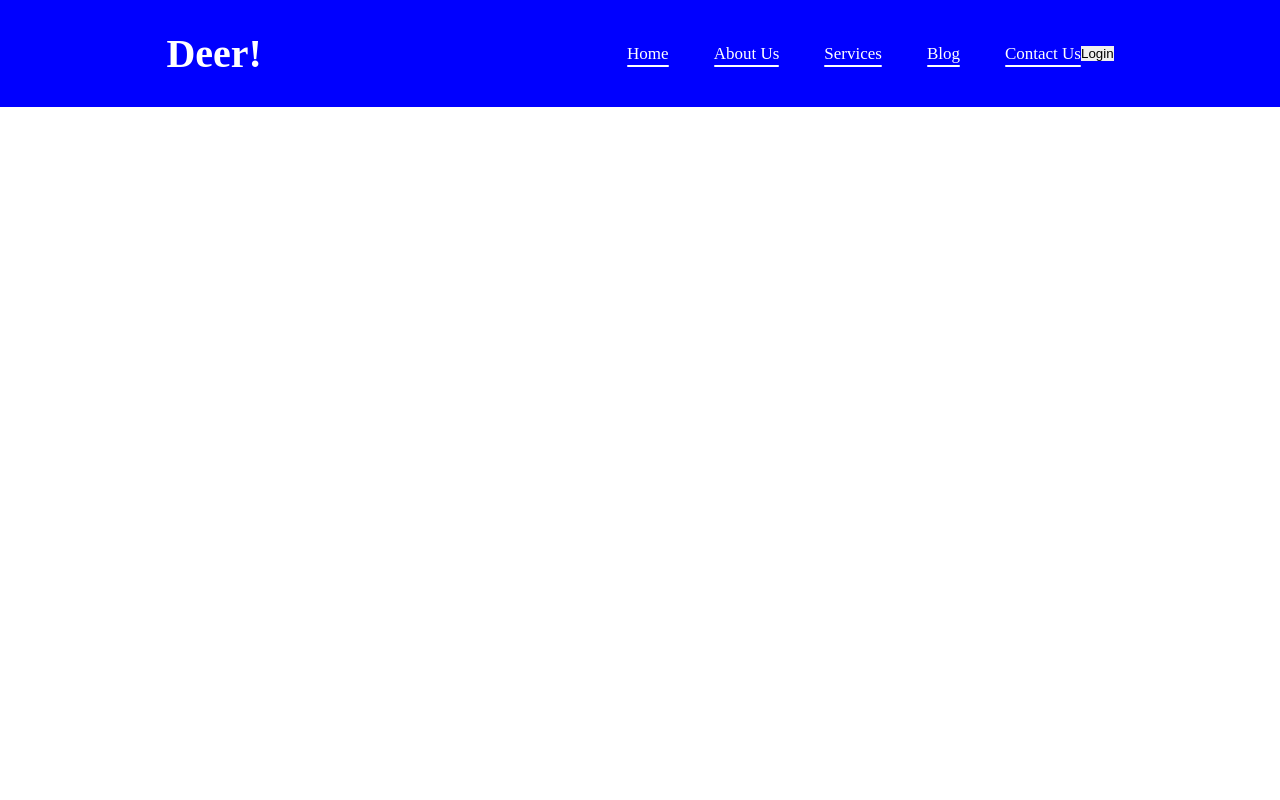
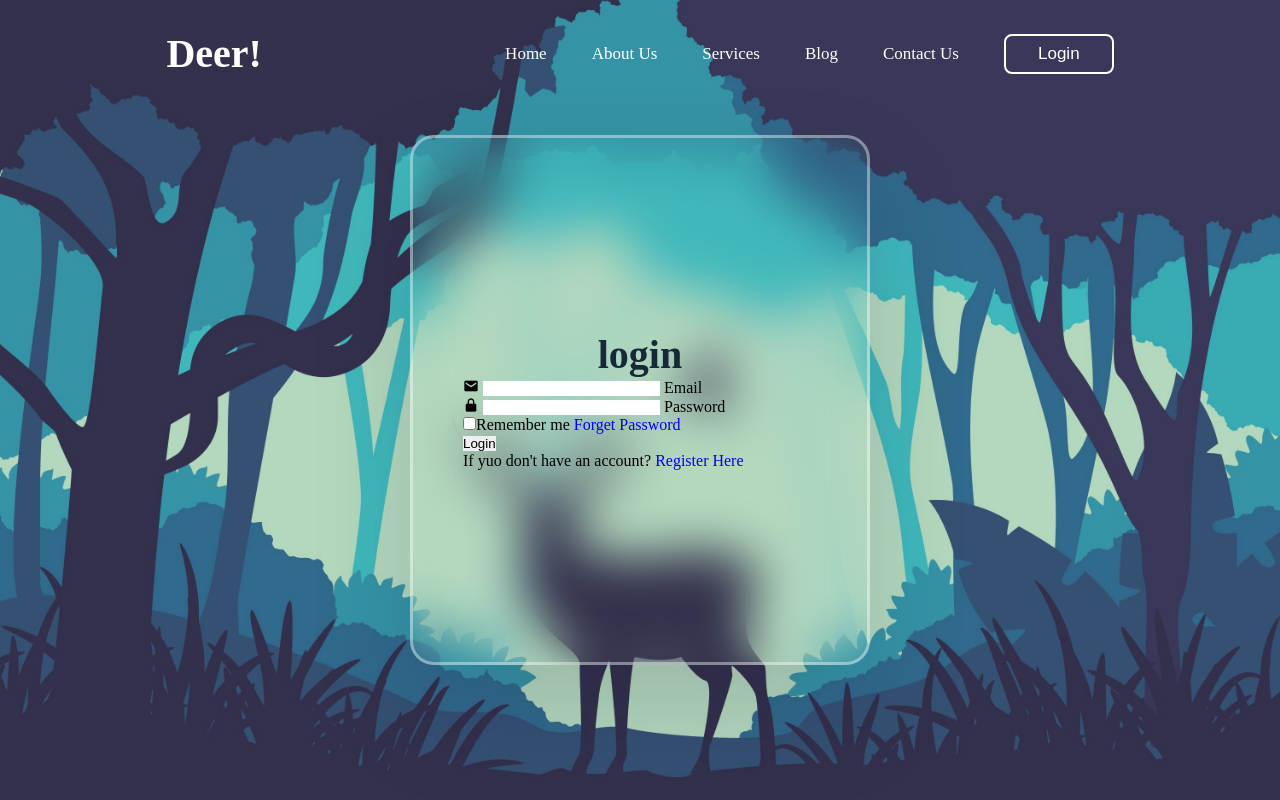
Before and after one commit to nik-user-1975/VSCodeFiles, a plain HTML site: page JavaScript login and registration form/index.html in a window 1280 px wide. Drawn offline with nearby package versions, Linux system fonts and the light colour scheme.

Commit message:
position

```diff
--- a/JavaScript login and registration form/index.html
+++ b/JavaScript login and registration form/index.html
@@ -22,8 +22,37 @@
       <li><a href="#">Contact Us</a></li>
       <button type="button" class="btnLogin-popup">Login</button>
     </ul>
+  </header>
+  <!-- contaner Modal window -->
+  <div class="container">
+    <div class="man-box login">
+      <h1>login</h1>
+      <form action="">
+        <div class="input-box">
+          <span class="icon"><i class='bx bxs-envelope'></i></span>
+          <input type="email" required>
+          <label>Email</label>
+        </div>
 
-	</header>
+        <div class="input-box">
+          <span class="icon"><i class='bx bxs-lock-alt'></i></span>
+          <input type="password" required>
+          <label>Password</label>
+        </div>
+
+        <div class="check">
+          <label><input type="checkbox">Remember me</label>
+          <a href="#">Forget Password</a>
+        </div>
+
+        <button type="submit" class="main-btn">Login</button>
+        <div class="register">
+          <p>If yuo don't have an account? <a href="#" class="register">Register Here</a></p>
+        </div>
+
+      </form>
+    </div>
+  </div>
   <script src="js/script.js"></script>
 </body>
 
--- a/JavaScript login and registration form/style/style.css
+++ b/JavaScript login and registration form/style/style.css
@@ -1,4 +1,4 @@
-*{
+* {
   padding: 0;
   margin: 0;
   box-sizing: border-box;
@@ -7,45 +7,114 @@
   text-decoration: none;
   list-style: none;
 }
+
+body {
+  width: 100%;
+  min-height: 100vh;
+  display: flex;
+  align-items: center;
+  justify-content: center;
+  background: linear-gradient(rgba(0, 0, 0, 0.1), rgba(0, 0, 0, 0.1)), url(../img/background.jpg);
+  background-size: cover;
+  background-position: center;
+}
+
 header {
   position: fixed;
   width: 100%;
   top: 0;
   right: 0;
-	z-index:1000;
-	background: blue;
+  z-index: 1000;
+  background: transparent;
   padding: 30px 13%;
   display: flex;
   align-items: center;
   justify-content: space-between;
 }
+
 .logo {
   font-size: 2.5rem;
   font-weight: 700;
-	color:#fff;
+  color: #fff;
 }
-.navbar{
+
+.navbar {
   display: flex;
   align-items: center;
 }
+
 .navbar a {
-	position:relative;
+  position: relative;
   color: #fff;
-	font-size:17px;
-	font-weight:500;
-	margin-left:45px
+  font-size: 17px;
+  font-weight: 500;
+  margin-left: 45px
 }
+
 .navbar a::after {
-	position:absolute;
-	content:'';
+  position: absolute;
+  content: '';
   right: 0;
   bottom: -4px;
-	width: 100%;
+  width: 0%;
   height: 2px;
   background: #fff;
   border-radius: 8px;
   transition: all ease .45s;
 }
+
+
 .navbar a:hover::after {
   width: 100%;
 }
+
+.btnLogin-popup {
+  display: inline-block;
+  padding: 8px 32px;
+  background: transparent;
+  color: #fff;
+  border: 2px solid #fff;
+  border-radius: 8px;
+  font-size: 17px;
+  font-weight: 400;
+  margin-left: 45px;
+  cursor: pointer;
+  transition: all ease .45s;
+}
+
+.btnLogin-popup:hover {
+  transform: scale(1.1);
+  background: #fff;
+  border: 2px solid #fff;
+  color: #162928;
+}
+
+/* contaner Modal window */
+.container {
+  position: relative;
+  height: 530px;
+  width: 460px;
+  background: transparent;
+  border-radius: 24px;
+  border: 3px solid rgba(257, 257, 257, .4);
+  /* затемненный фон */
+  backdrop-filter: blur(25px);
+  box-shadow: rgba(17, 12, 46, 0.15) 0px 48px 100px 0px;
+  display: flex;
+  align-items: center;
+  justify-content: center;
+  overflow: hidden;
+  /* Плавные трансформации  */
+  transition: all ease .35s;
+}
+
+.man-box {
+  padding: 50px;
+  width: 100%;
+}
+
+.man-box h1 {
+  color: #162938;
+  text-align: center;
+  font-size: 40px;
+}
```
Lines whose indentation alone changed are shown as unchanged.
